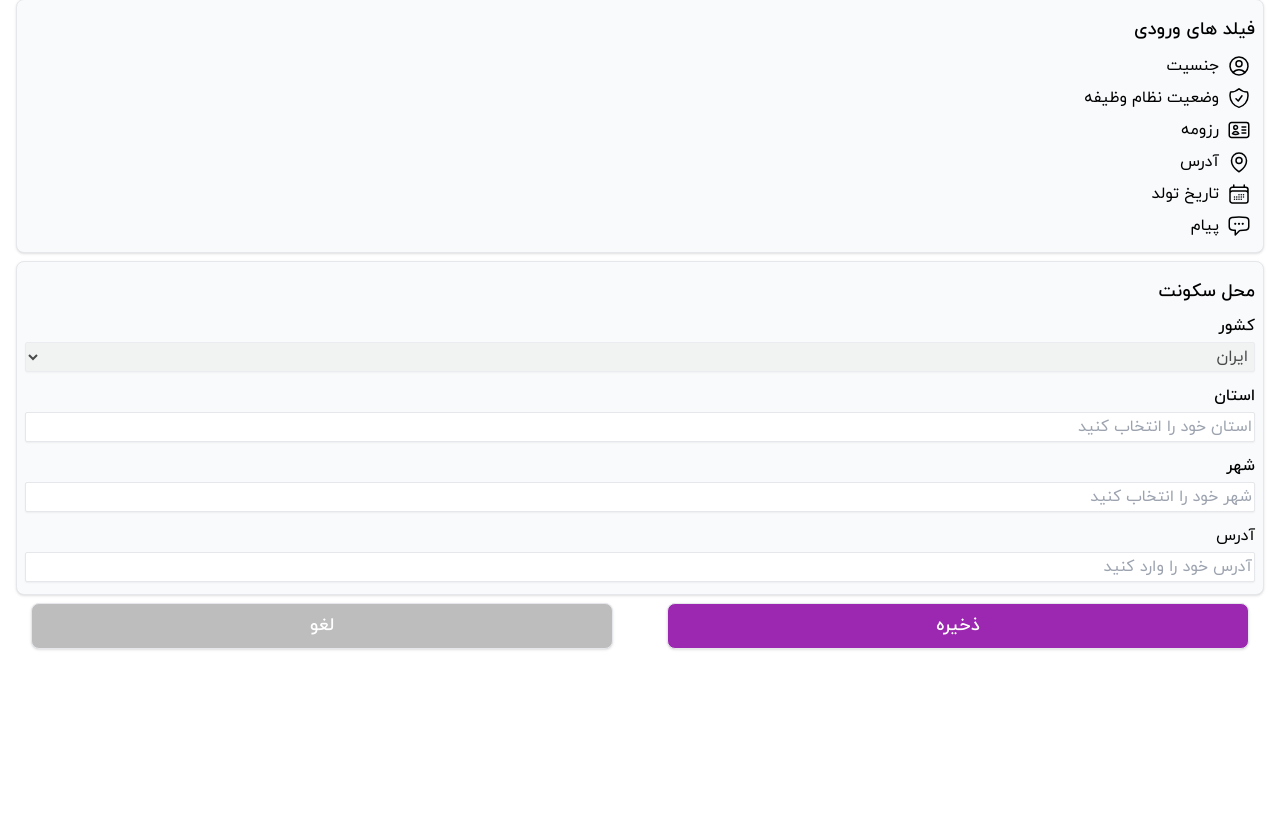
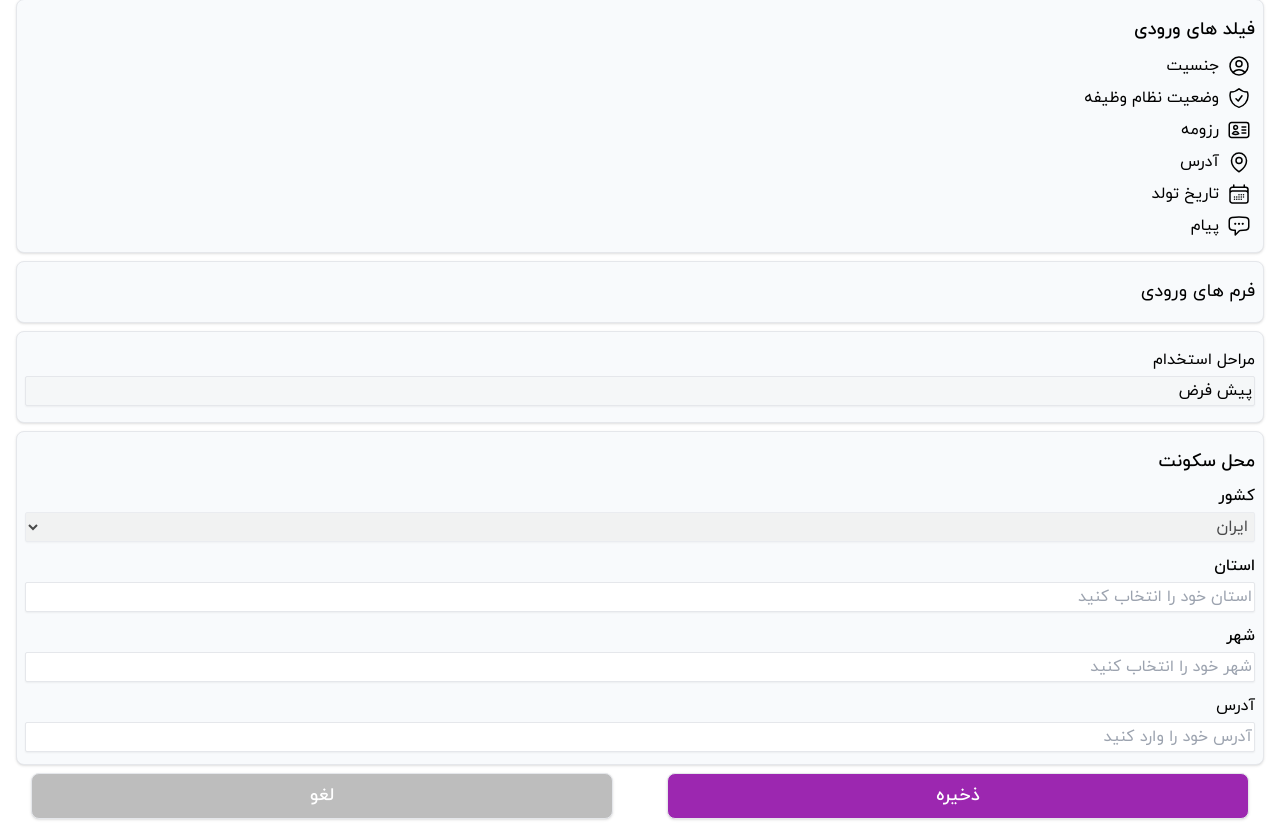
Before and after one commit to maryaaama/atslight, a React (Create React App) app: page /JobForm in a window 1280 px wide. Shown: the part 1349-2176 px from the top of the page. Before the commit the page ends 2006 px from the top, so only its background shows below. Built offline with nearby package versions, Linux system fonts and the light colour scheme.

Commit message:
fix-job-form

```diff
--- a/src/routes/jobForm/jobForm.tsx
+++ b/src/routes/jobForm/jobForm.tsx
@@ -177,6 +177,22 @@ export default function JobForm() {
           />
         </div>
         <FieldComponent fieldKeys={fieldsToShow} />
+        <div className="px-2 py-4 m-2 border shadow bg-slate-50 rounded-lg">
+          <span className="text-lg">فرم های ورودی</span>
+        </div>
+        <div className="px-2 py-4 m-2 border shadow bg-slate-50 rounded-lg">
+          <label className="" htmlFor="tag">
+            مراحل استخدام
+          </label>
+          <input
+            className="w-[100%] border shadow-sm m-auto mt-1 rounded-sm p-0.5"
+            type="text"
+            id="step"
+            value={"پیش فرض"}
+            name=""
+            disabled
+          />
+        </div>
         <div className="border shadow m-2 p-2 bg-slate-50 rounded-lg">
           <AddressComponent />
         </div>
```
